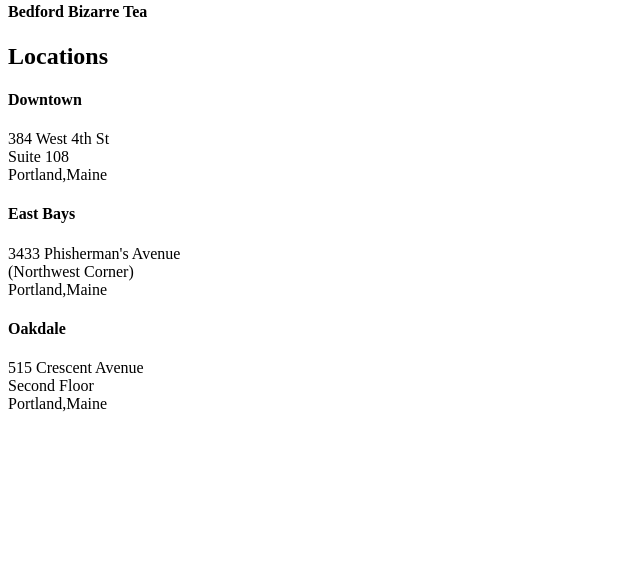
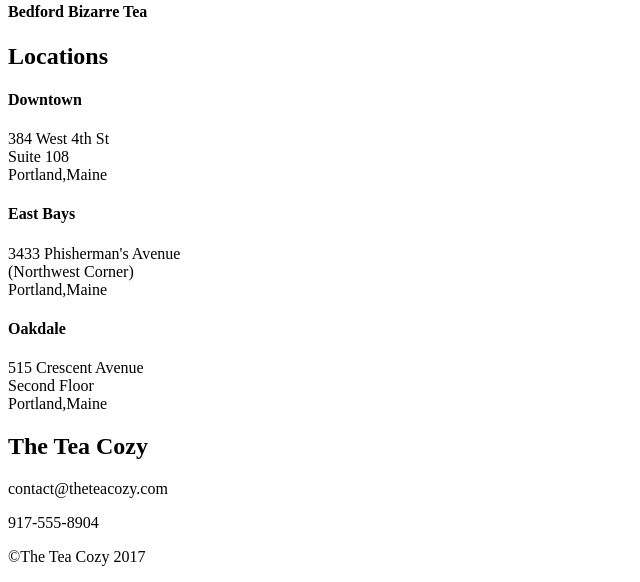
Before and after one commit to dashiedash/tea-cozy, a plain HTML site: page index.html in a window 1280 px wide. Shown: the part 6029-6611 px from the top of the page, without its empty margins (0-640 px from the left). Before the commit the page ends 6458 px from the top, so only its background shows below. Drawn offline with Linux system fonts and the light colour scheme.

Commit message:
Add footer

```diff
--- a/index.html
+++ b/index.html
@@ -82,6 +82,11 @@
         </div>
       </section>
     </main>
-
+    <footer>
+      <h2>The Tea Cozy</h2>
+      <p>contact@theteacozy.com</p>
+      <p>917-555-8904</p>
+      <p class="copyright">&copy;The Tea Cozy 2017</p>
+    </footer>
   </body>
 </html>
```
